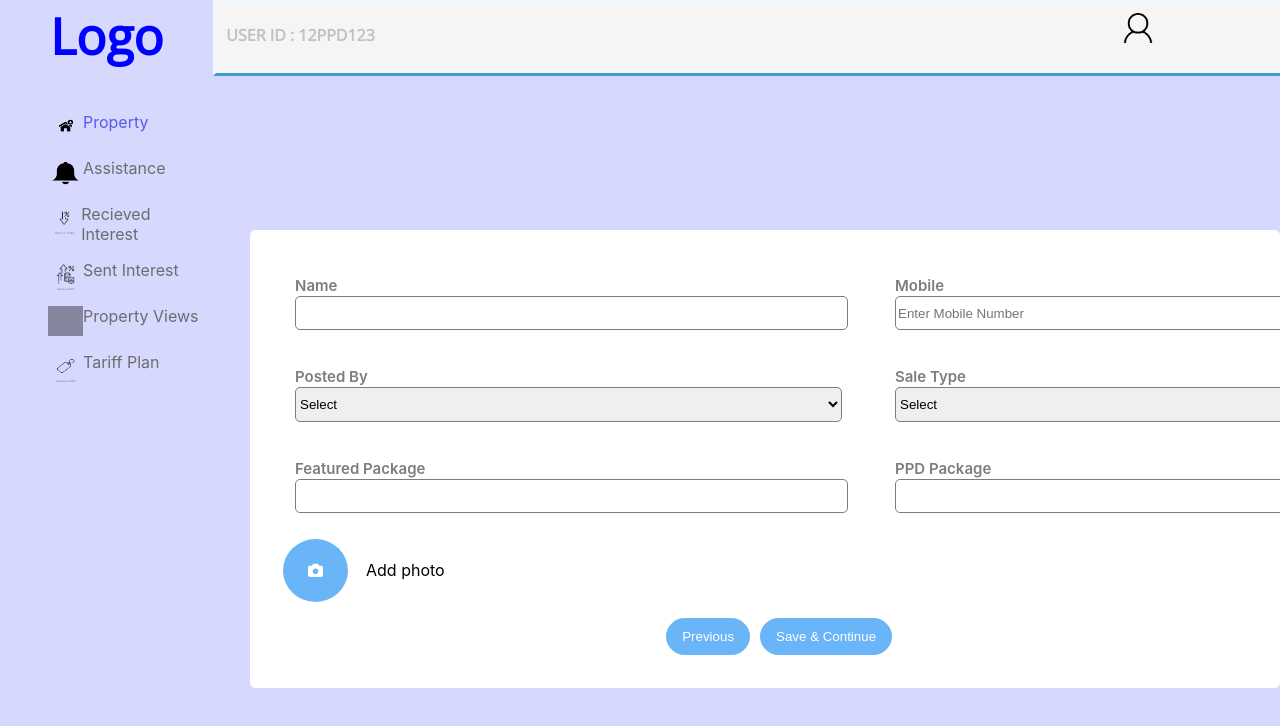
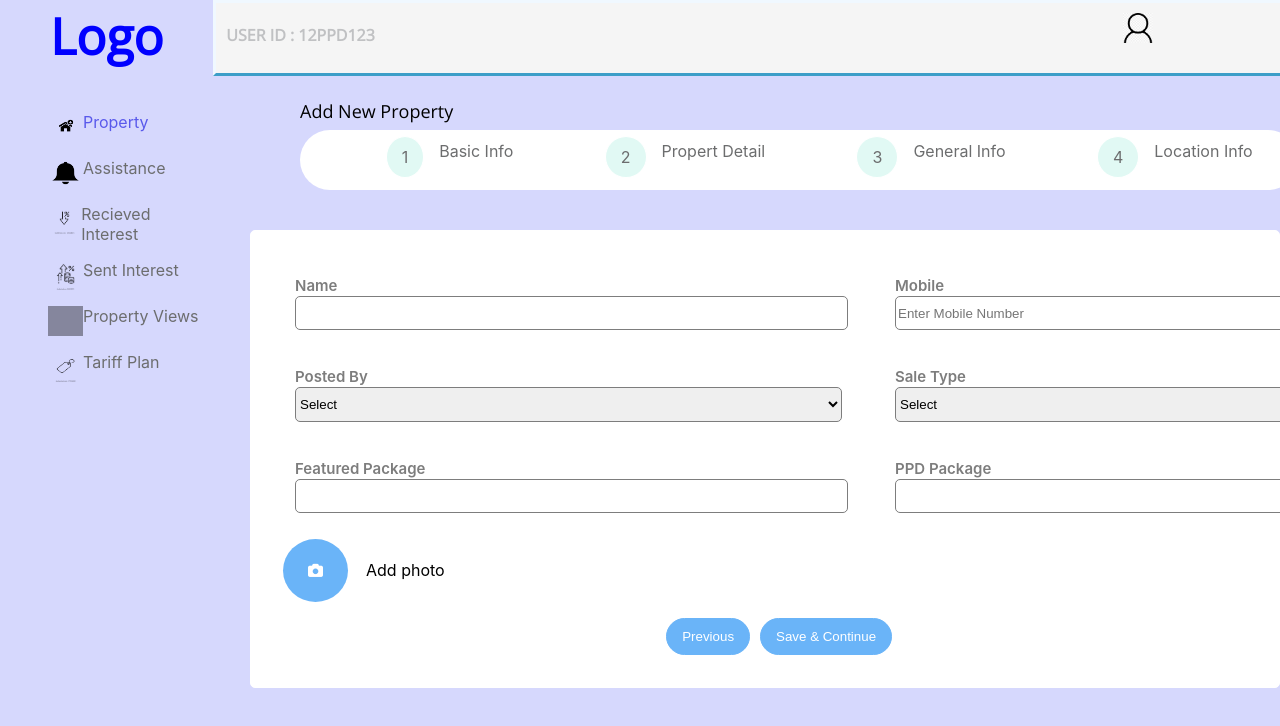
Before and after one commit to Aakash1049/Real_Estate_catalog_frontend, a React (Create React App) app in the folder real_estate_frontend/: page /generalInfo in a window 1280 px wide. Shown: the top 726 px of the page. Built offline with nearby package versions, Linux system fonts and the light colour scheme; grey boxes are pictures that could not be loaded.

Commit message:
property nav created

```diff
--- a/real_estate_frontend/src/Component/General Info/generalInfo.jsx
+++ b/real_estate_frontend/src/Component/General Info/generalInfo.jsx
@@ -1,6 +1,7 @@
 import React from 'react'
 import { useState } from 'react'
 import SideBar from '../Dashboard/SideBar'
+import PropertyNavigation from '../PropertyNavigation/PropertyNavigation'
 import "./generalInfo.css"
 const GeneralInfo = () => {
     const [name, setName] = useState("")
@@ -13,6 +14,7 @@ const GeneralInfo = () => {
     return (
         <>
             <SideBar/>
+            <PropertyNavigation/>
             <form className='generalInfo'>
                 <div className='a'>
                     <div>
--- /dev/null
+++ b/real_estate_frontend/src/Component/PropertyNavigation/PropertyNavigation.jsx
@@ -0,0 +1,23 @@
+import React from 'react'
+import "./propertyNavigation.css"
+
+const PropertyNavigation = () => {
+  return (
+    <>
+
+    <div className='Propertynavigation'>
+    <h3>
+    Add New Property
+    </h3>
+        <ul>
+            <li><span>1</span> Basic Info</li>
+            <li><span>2</span> Propert Detail</li>
+            <li><span>3</span> General Info</li>
+            <li><span>4</span> Location Info</li>
+        </ul>
+    </div>
+    </>
+  )
+}
+
+export default PropertyNavigation
--- /dev/null
+++ b/real_estate_frontend/src/Component/PropertyNavigation/propertyNavigation.css
@@ -0,0 +1,38 @@
+.Propertynavigation{
+    position: absolute;
+    padding: 0;
+    margin-top: -500px;
+    margin-left: 300px;
+    background-color: white;
+    min-width: 78vw;
+    border-radius: 55px;
+    max-height: 60px;
+    padding-top: 0;
+}
+.Propertynavigation h3{
+    position: absolute;
+    margin-top: -30px;
+}
+.Propertynavigation ul{
+    display: flex;
+    justify-content: space-around;
+}
+.Propertynavigation li span{
+    border: 1px solid white;
+    border-radius: 50%;
+    padding: 10px 15px;
+    margin-top: -5px;
+    margin-right: 15px;
+    background-color: #E1F9F4;
+}
+.Propertynavigation li{
+    list-style: none;
+    margin-top: -15px;
+    padding: 10px 10px;
+}
+.Propertynavigation li:hover{
+    background-color: #6AB4F8;
+    border-radius: 30px;
+    min-height: 34px;
+    cursor: pointer;
+}
--- a/real_estate_frontend/src/Component/locationInfo/locationInfo.jsx
+++ b/real_estate_frontend/src/Component/locationInfo/locationInfo.jsx
@@ -1,6 +1,7 @@
 import React from 'react'
 import "./locationInfo.css"
 import SideBar from '../Dashboard/SideBar'
+import PropertyNavigation from '../PropertyNavigation/PropertyNavigation'
 const LocationInfo = () => {
 
 
@@ -9,7 +10,7 @@ const LocationInfo = () => {
     return (
         <>
                 <SideBar />
-
+                <PropertyNavigation/>
             <form className='locationInfo'>
                 <div className='a'>
                     <div>
```
